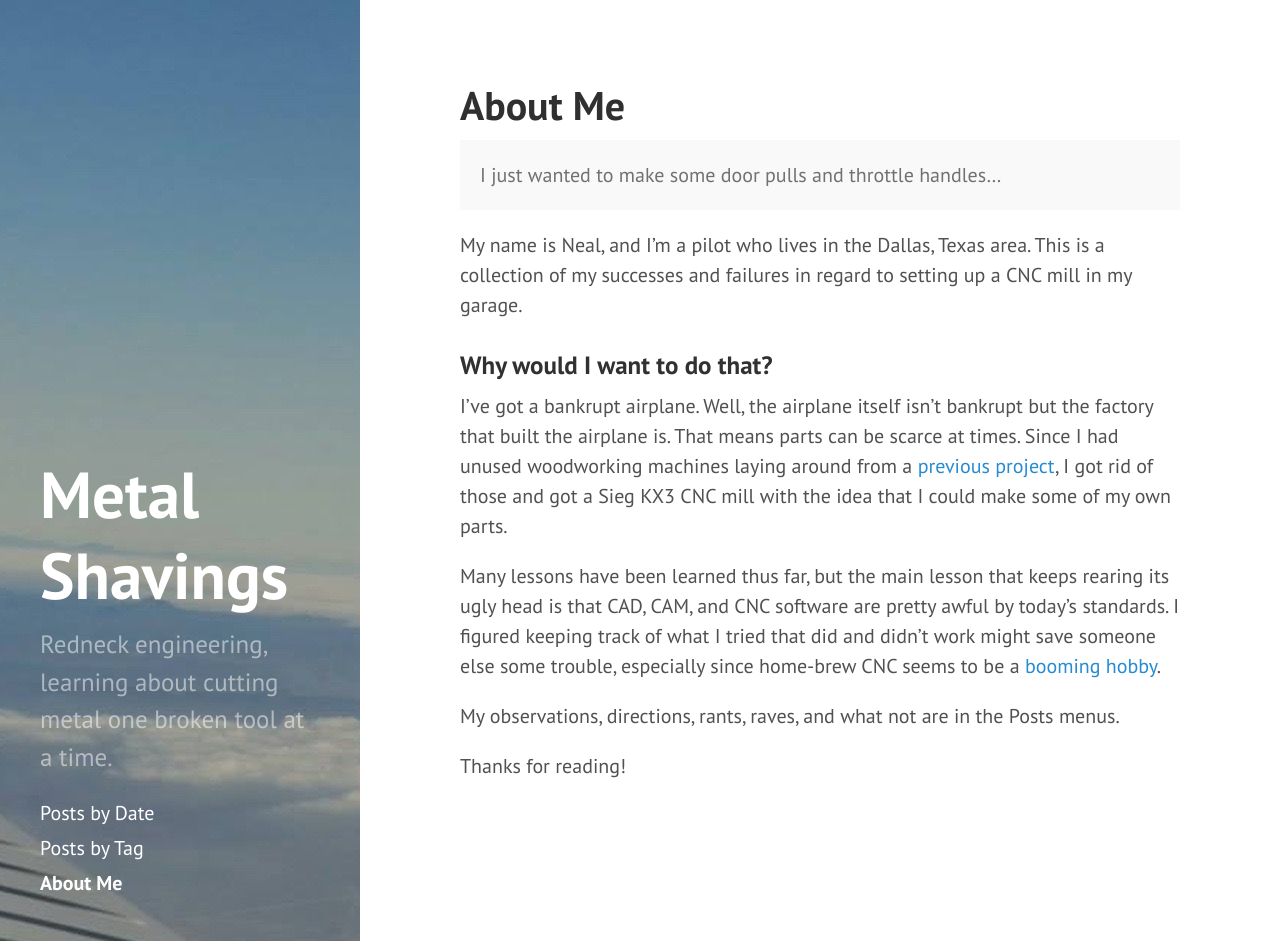
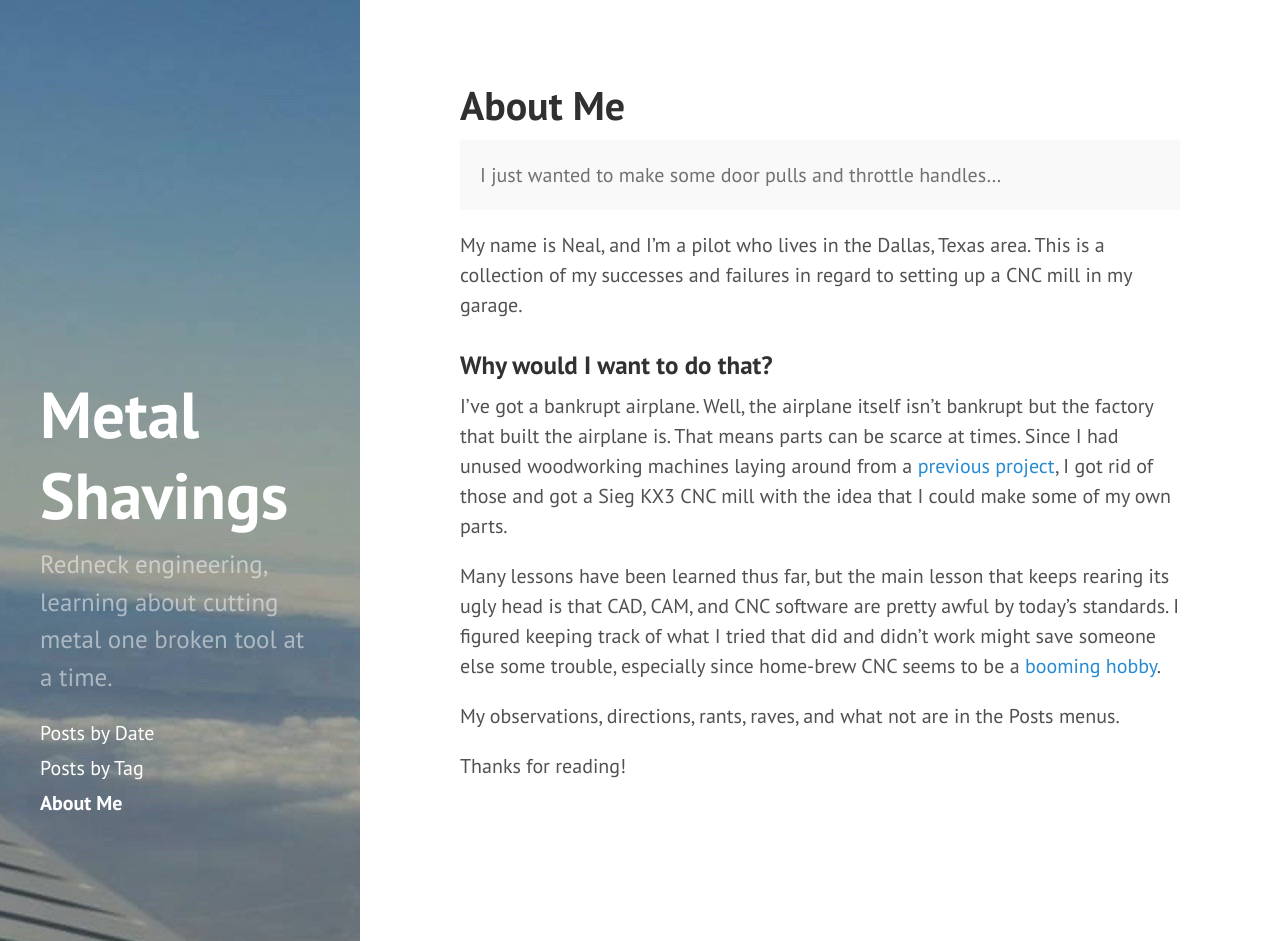
Before and after one commit to metalshavings/metalshavings, a Jekyll site: the page built from index.md, in a window 1280 px wide and 941 px high. Built offline with Jekyll 4.4.1, drawn with Linux system fonts in a browser that asks for light colours.

Commit message:
Update hyde.css

```diff
--- a/public/css/hyde.css
+++ b/public/css/hyde.css
@@ -87,7 +87,7 @@ html {
 
 /* Sidebar nav */
 .sidebar-nav {
-  margin-bottom: 1rem;
+  margin-bottom: 5rem;
 }
 .sidebar-nav-item {
   display: block;
```
